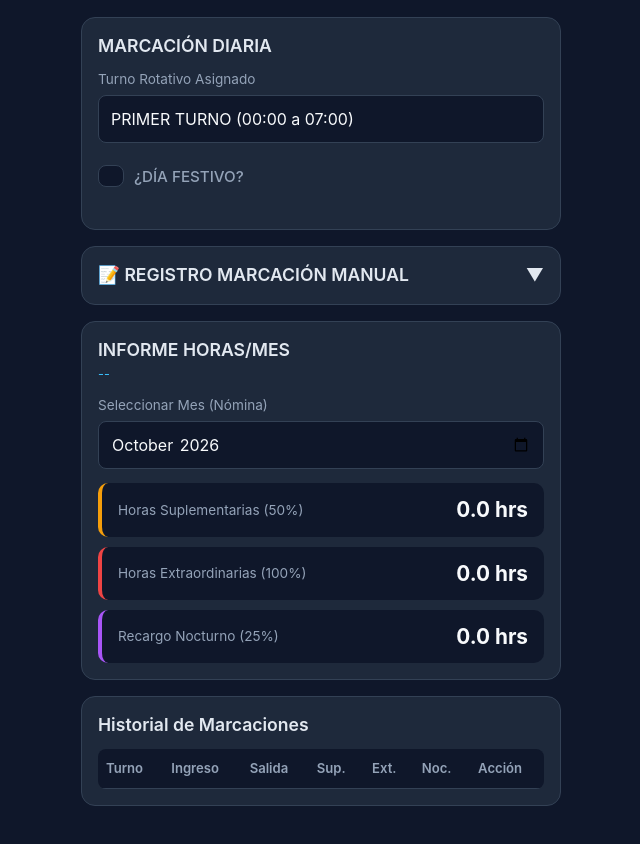
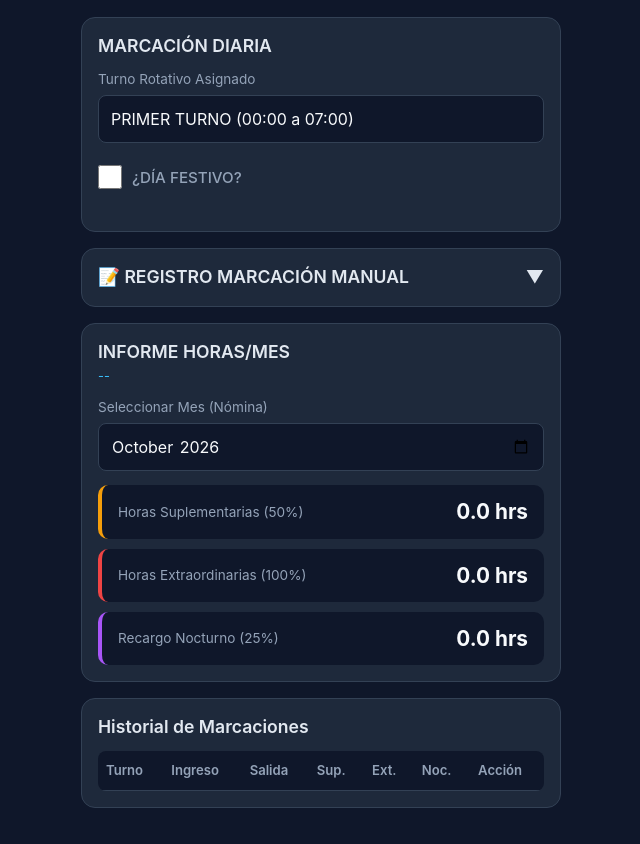
Before and after one commit to ismavi360/MANTENIMIENTO, a plain HTML site: page index.html in a window 1280 px wide. Shown: the part 81-925 px from the top of the page, without its empty margins (319-959 px from the left). Drawn offline with Linux system fonts and the light colour scheme; no server answers.

Commit message:
Add files via upload

```diff
--- a/index.html
+++ b/index.html
@@ -2,7 +2,7 @@
 <html lang="es">
 <head>
   <meta charset="UTF-8">
-  <!-- Viewport estrictamente configurado para desactivar zoom y soportar Dynamic Island de iOS -->
+  <!-- Viewport strictly configured to prevent zoom and support iOS Dynamic Island -->
   <meta name="viewport" content="width=device-width, initial-scale=1.0, maximum-scale=1.0, user-scalable=no, viewport-fit=cover">
   <title>Control de Marcaciones - Ismael Villamagua</title>
   <style>
@@ -18,13 +18,13 @@
       --border: #334155;
     }
 
-    /* Prevención global de gestos de zoom y selecciones no deseadas */
+    /* Global prevention of zoom gestures and accidental selections */
     * {
       box-sizing: border-box;
       margin: 0;
       padding: 0;
       font-family: -apple-system, BlinkMacSystemFont, "Segoe UI", Roboto, sans-serif;
-      touch-action: manipulation; /* Desactiva zoom por doble tap */
+      touch-action: manipulation; /* Disables double tap zoom */
       -webkit-tap-highlight-color: transparent;
     }
 
@@ -33,12 +33,12 @@
       color: var(--text);
       padding: calc(12px + env(safe-area-inset-top)) 12px calc(20px + env(safe-area-inset-bottom)) 12px;
       line-height: 1.4;
-      user-select: none; /* Desactiva seleccion de texto accidental */
+      user-select: none; /* Prevents accidental text selection */
       -webkit-user-select: none;
     }
 
     .container {
-      max-width: 480px; /* Tamaño optimizado para la pantalla vertical del iPhone 17 Pro Max */
+      max-width: 480px; /* Optimized size for iPhone 17 Pro Max vertical screen */
       margin: 0 auto;
     }
 
@@ -74,7 +74,7 @@
 
     label { display: block; font-size: 0.85rem; color: var(--text-muted); margin-bottom: 6px; }
 
-    /* 16px font-size para evitar que iOS autohaga zoom al tocar el input */
+    /* 16px font-size to prevent iOS auto-zoom on input focus */
     select, input {
       width: 100%;
       height: 48px;
@@ -89,18 +89,27 @@
     }
     select:focus, input:focus { outline: 2px solid var(--accent); }
 
+    /* Fix iOS interaction blocking on checkboxes */
     .checkbox-container {
       display: flex;
       align-items: center;
       gap: 10px;
       padding: 10px 0;
       cursor: pointer;
+      user-select: auto;
+      -webkit-user-select: auto;
+      pointer-events: auto;
     }
-    .checkbox-container input {
-      width: 22px;
-      height: 22px;
+    .checkbox-container input[type="checkbox"] {
+      width: 24px;
+      height: 24px;
+      min-width: 24px;
+      min-height: 24px;
       cursor: pointer;
       accent-color: var(--accent);
+      pointer-events: auto;
+      appearance: checkbox;
+      -webkit-appearance: checkbox;
     }
     .checkbox-container span { font-size: 0.95rem; font-weight: 500; }
 
@@ -124,7 +133,7 @@
     .btn-salida { background: var(--danger); color: white; }
     .btn-primary { background: var(--accent); color: white; margin-top: 10px; }
 
-    /* Efecto de luz destellante para estado CONFIRMAR */
+    /* Glowing light effect for CONFIRMAR state */
     @keyframes glowEffect {
       0% { box-shadow: 0 0 5px rgba(255, 255, 255, 0.4), 0 0 12px rgba(255, 255, 255, 0.3); }
       50% { box-shadow: 0 0 18px rgba(255, 255, 255, 0.9), 0 0 28px rgba(255, 255, 255, 0.7); }
@@ -347,13 +356,13 @@
       3: { name: '3er Turno', start: 15.5, end: 24 }
     };
 
-    // Bloqueo estricto de gestos de zoom en iOS mediante JavaScript
+    // Strict zoom blocking in iOS via JS
     document.addEventListener('gesturestart', function (e) {
       e.preventDefault();
     });
 
     /**
-     * Helper para manejar la lógica del botón de confirmación en dos pasos.
+     * Helper to handle 2-step confirmation button logic
      */
     function armarBotonConfirmacion(botonElemento, textoOriginal, alConfirmar) {
       if (!botonElemento) return;
@@ -553,7 +562,7 @@
       const ingreso = new Date(ingresoVal);
       const enCursoActual = obtenerRegistroEnCurso();
 
-      // Si hay una jornada en curso, la jornada manual debe ser de un día/hora anterior
+      // If shift in progress, manual shift must be earlier
       if (enCursoActual) {
         const ingresoEnCurso = new Date(enCursoActual.ingreso);
         if (ingreso >= ingresoEnCurso) {
@@ -567,7 +576,7 @@
         return;
       }
 
-      // Al registrar un día/hora pasado, la hora de salida es obligatoria para evitar dejar múltiples jornadas abiertas
+      // Exit time required for past manual entries
       const hayDiasPosteriores = registros.some(r => new Date(r.ingreso) > ingreso);
       if (!salida && (hayDiasPosteriores || enCursoActual)) {
         return;
@@ -597,7 +606,7 @@
     }
 
     function calcularHorasJornada(ingreso, salida, turnoId, esFeriado) {
-      // 1. Requisito de duración mínima del turno para habilitar suplementarias
+      // 1. Minimum shift duration requirement for overtime
       const duracionMinimaTurno = (turnoId == 1) ? 7.0 : 8.5; // T1: 7h, T2: 8.5h, T3: 8.5h
 
       let totalMinutes = Math.floor((salida - ingreso) / (1000 * 60));
@@ -605,7 +614,7 @@
         return { horasSuplementarias: 0, horasExtraordinarias: 0, horasNocturnas: 0 };
       }
 
-      // Descuento de comidas en jornadas que traslapan horarios de almuerzo o cena en festivos/fines de semana
+      // Meal deduction for shifts overlapping lunch/dinner on holidays or weekends
       let descuentoComida = 0;
       if (esFeriado || (ingreso.getDay() === 0 || ingreso.getDay() === 6)) {
         let inicioAlmuerzo = new Date(ingreso); inicioAlmuerzo.setHours(12, 0, 0, 0);
@@ -625,16 +634,16 @@
 
       let cursor = new Date(ingreso.getTime());
 
-      // 2. Recorrido minuto a minuto para separar festivos/fines de semana de días ordinarios
+      // 2. Minute-by-minute evaluation
       while (cursor < salida) {
         let day = cursor.getDay();
         let isWeekendOrHoliday = (day === 0 || day === 6 || esFeriado);
 
         if (isWeekendOrHoliday) {
-          // Minuto en fin de semana / feriado -> Hora Extraordinaria (100%)
+          // Weekend/Holiday -> Extraordinary Hours (100%)
           extMinutes++;
         } else {
-          // Día laboral ordinario -> Comprobar franja nocturna (19:00 a 06:00)
+          // Regular workday -> Check night shift range (19:00 to 06:00)
           let hour = cursor.getHours();
           if (hour >= 19 || hour < 6) {
             nocMinutes++;
@@ -643,22 +652,21 @@
         cursor.setMinutes(cursor.getMinutes() + 1);
       }
 
-      // Restar el tiempo de comida descontado de las horas extraordinarias si aplicó
+      // Subtract meal deduction from extraordinary minutes if applied
       if (extMinutes > 0 && descuentoComida > 0) {
         extMinutes = Math.max(0, extMinutes - descuentoComida);
       }
 
-      // 3. Cálculo de Horas Suplementarias (50%)
-      // Solo aplica si cumplió la duración mínima requerida del turno
+      // 3. Supplementary Hours Calculation (50%)
       if (totalHorasEfectivas >= duracionMinimaTurno) {
         let minutosBaseTurno = duracionMinimaTurno * 60;
         let minutosExcesoTotales = Math.max(0, (totalMinutes - descuentoComida) - minutosBaseTurno);
 
-        // Solo los minutos en exceso que NO fueron catalogados como extraordinarios son suplementarios
+        // Only excess minutes not counted as extraordinary are supplementary
         supMinutes = Math.max(0, minutosExcesoTotales - extMinutes);
       }
 
-      // 4. Regla del Umbral Mínimo: Solo se consideran si superan los 30 minutos (0.5h)
+      // 4. Minimum Threshold Rule: Only count if > 30 mins (0.5h)
       let horasSuplementarias = (supMinutes >= 30) ? (supMinutes / 60) : 0;
       let horasExtraordinarias = (extMinutes >= 30) ? (extMinutes / 60) : 0;
       let horasNocturnas = (nocMinutes >= 30) ? (nocMinutes / 60) : 0;
```
